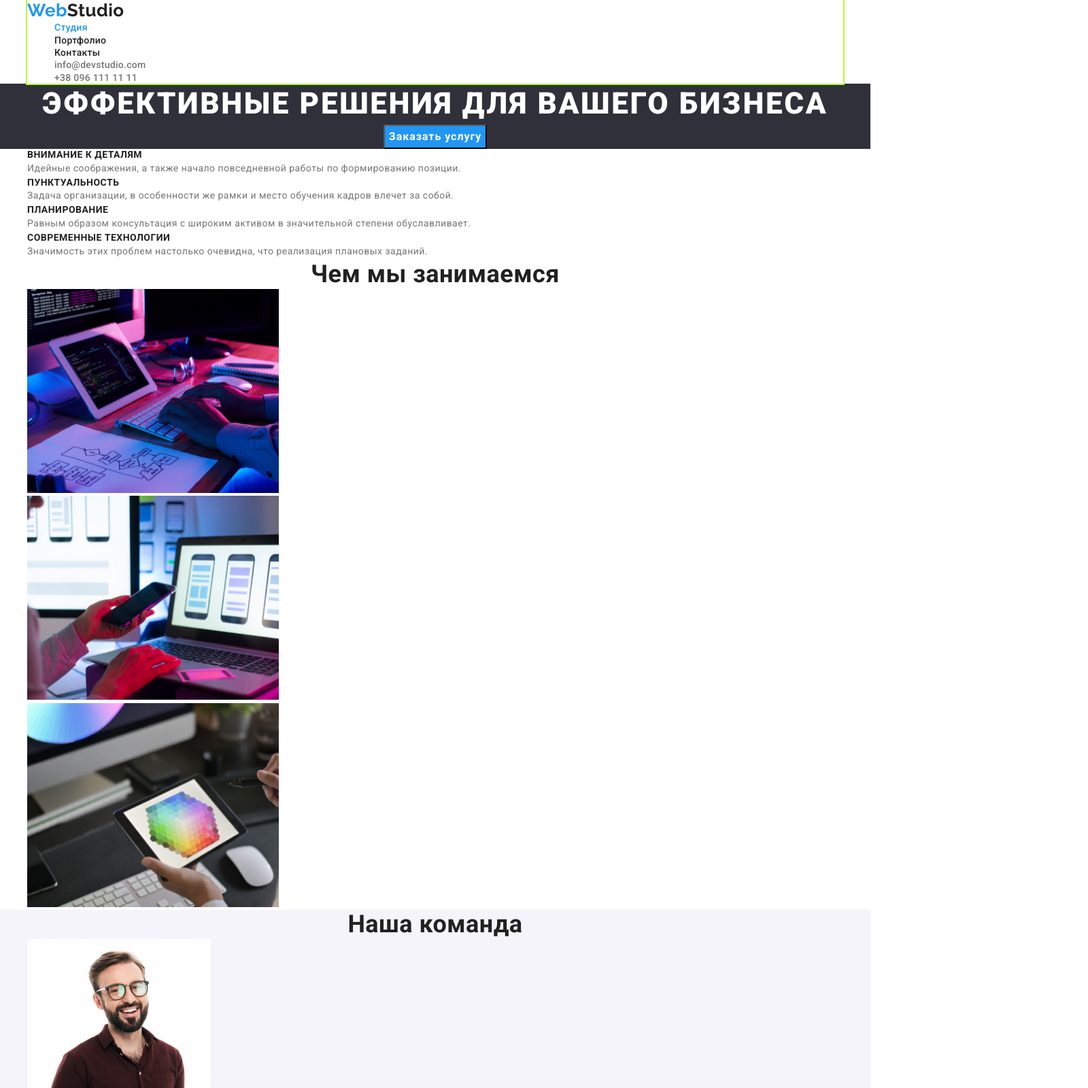
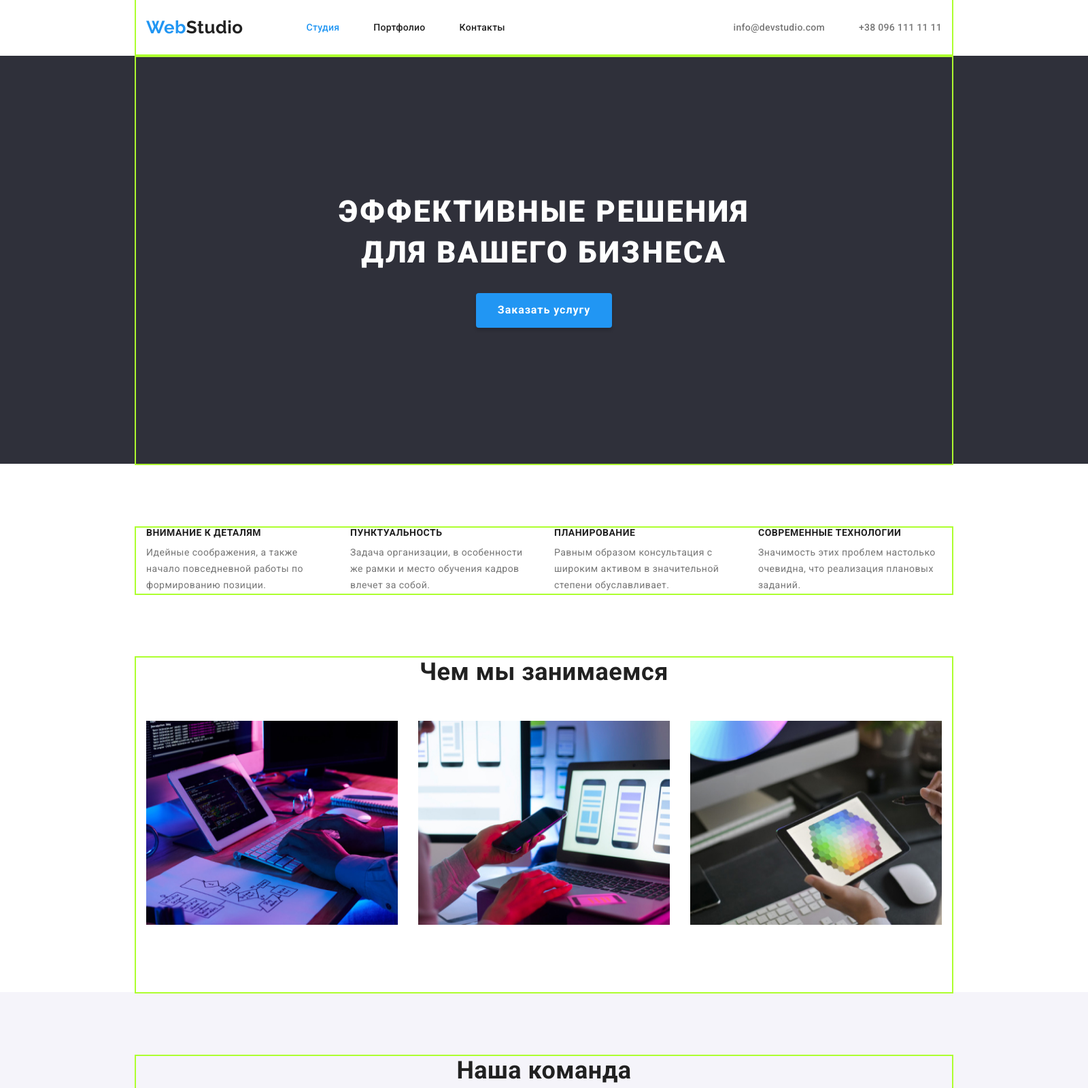
Before and after one commit to AleksandrYemelianov/goit-markup-hw-03, a plain HTML site: page index.html in a window 1280 px wide. Shown: the top 1600 px of the page at 68% size, 1600 px wide, since content can reach past the window. Drawn offline with nearby package versions, Linux system fonts and the light colour scheme.

Commit message:
Добавил позиционирование и флекс в СТУДИЯ

```diff
--- a/css/styles.css
+++ b/css/styles.css
@@ -19,11 +19,16 @@
 body {
   background-color: var(--primary-white-color);
   color: var(--primary-text-color);
+  /* УБРАТЬ */
+  width: 1600px;
+  margin-left: auto;
+  margin-right: auto;
+  outline: 5px solid black;
 
   font-family: Roboto, sans-serif;
   letter-spacing: 0.03em;
 }
-/* Сброс стилей заголовка и списков */
+/* Глобальный сброс стилей заголовка и списков */
 h1,
 h2,
 h3,
@@ -34,13 +39,22 @@ p,
 ul {
   margin: 0;
 }
-
+ul {
+  padding-inline-start: 0;
+}
 /* Общие стили containe и section */
 .container {
   width: 1200px;
   margin-left: auto;
   margin-right: auto;
+  padding-left: 15px;
+  padding-right: 15px;
   outline: 2px solid greenyellow;
+}
+
+.section {
+  padding-top: 94px;
+  /* padding-bottom: 94px; */
 }
 /* Скрытие ПРАВИЛЬНОЕ*/
 .visually-hidden {
@@ -56,10 +70,18 @@ ul {
   margin: -1px;
 }
 
+/* Верхняя линия */
+
+.top-line {
+  display: flex;
+  align-items: center;
+  border-bottom: 1px solid #ececec;
+}
+
 /* Лого */
 .logo {
+  display: block;
   color: var(--primary-text-color);
-
   font-family: Raleway, sans-serif;
   font-weight: bold;
   font-size: 26px;
@@ -71,13 +93,33 @@ ul {
 }
 
 /* Навигация */
+.nav-list {
+  display: flex;
+  align-items: center;
+}
+
+.site-nav {
+  display: flex;
+  margin-left: 93px;
+  padding-left: 0;
+}
+.site-nav-item {
+  /* background-color: greenyellow; */
+}
+.site-nav-item:not(:last-child) {
+  margin-right: 50px;
+}
+
 .link {
   text-decoration: none;
 }
 
 .link-text {
+  display: block;
+  padding-top: 32px;
+  padding-bottom: 32px;
+
   color: var(--primary-text-color);
-
   font-weight: 500;
   font-size: 14px;
   line-height: 1.2;
@@ -85,6 +127,10 @@ ul {
 }
 
 .site-nav .link-current {
+  display: block;
+  padding-top: 32px;
+  padding-bottom: 32px;
+
   background-color: var(--primary-white-color);
   color: var(--accent-color);
 
@@ -103,17 +149,35 @@ ul {
   list-style: none;
 }
 
-/* Почта и телефон в ШАПКЕ */
+/* Контакты ШАПКА */
+.contact {
+  margin-right: 0;
+  margin-left: auto;
+}
 
-.email-tel {
+.contact-list {
+  display: flex;
+}
+
+.contact-list .contact-item + .contact-item {
+  margin-left: 50px;
+}
+
+.contact-link {
+  display: block;
+  padding-top: 32px;
+  padding-bottom: 32px;
+  /* background-color: greenyellow; */
+
   color: var(--secondary-text-color);
   font-weight: 500;
   font-size: 14px;
   line-height: 1.2;
   letter-spacing: 0.02em;
 }
-.email-tel:hover,
-.email-tel:focus {
+
+.contact-link:hover,
+.contact-link:focus {
   color: var(--accent-color);
 }
 
@@ -124,6 +188,10 @@ ul {
   text-align: center;
 }
 .hero-title {
+  display: block;
+  margin-bottom: 30px;
+  padding-top: 200px;
+
   color: var(--primary-white-color);
   font-weight: 900;
   font-size: 44px;
@@ -131,15 +199,26 @@ ul {
   letter-spacing: 0.06em;
   text-transform: uppercase;
 }
+
 .button-accent {
+  display: inline-block;
+  min-width: 200px;
+  margin-left: auto;
+  margin-right: auto;
+  margin-bottom: 200px;
+  padding: 10px 32px;
+
   background-color: var(--accent-color);
+  border: 0 solid transparent;
+  box-shadow: 0px 4px 4px rgba(0, 0, 0, 0.15);
+  border-radius: 4px;
   color: var(--primary-white-color);
   font-family: inherit;
-  text-align: center;
+  /* text-align: center; */
   cursor: pointer;
   font-weight: 700;
   font-size: 16px;
-  line-height: 1.87;
+  line-height: 1.88;
   letter-spacing: 0.06em;
 }
 
@@ -149,26 +228,47 @@ ul {
 }
 
 /* Особенности */
+.feature-list {
+  display: flex;
+}
+
 .feature-title {
+  max-width: 270px;
+  margin-bottom: 10px;
   color: var(--primary-text-color);
   font-weight: bold;
   font-size: 14px;
-  line-height: 1.2;
+  line-height: 1.14;
   text-transform: uppercase;
 }
 .feature-text {
+  max-width: 270px;
   color: var(--secondary-text-color);
   font-size: 14px;
   line-height: 1.71;
 }
-
+.feature-list .list + .list {
+  margin-left: 30px;
+}
 /* Чем мы занимаемся */
 .section-title {
+  display: block;
+  /* margin-bottom: 50px; */
+  padding-bottom: 50px;
   color: var(--primary-text-color);
   font-weight: bold;
   font-size: 36px;
   line-height: 1.2;
   text-align: center;
+}
+.example-list {
+  display: flex;
+  padding-bottom: 94px;
+  justify-content: space-between;
+}
+
+.example-list .list + .list {
+  margin-left: 30px;
 }
 
 /* Наща команда */
@@ -176,23 +276,46 @@ ul {
   background-color: var(--button-color);
 }
 
+.team-list {
+  display: flex;
+  padding-bottom: 94px;
+}
+
+.team-item {
+  background-color: var(--primary-white-color);
+  box-shadow: 0px 1px 3px rgba(0, 0, 0, 0.12), 0px 1px 1px rgba(0, 0, 0, 0.14),
+    0px 2px 1px rgba(0, 0, 0, 0.2);
+  border-radius: 0px 0px 4px 4px;
+}
+
 .team-title {
+  margin-top: 30px;
+  text-align: center;
+
   color: var(--primary-text-color);
   font-weight: 500;
   font-size: 16px;
   line-height: 1.2;
 }
 .team-text {
+  margin-top: 10px;
+  margin-bottom: 30px;
+  text-align: center;
   color: var(--secondary-text-color);
   font-size: 16px;
   line-height: 1.2;
 }
-
+.team-list .team-item + .team-item {
+  margin-left: 30px;
+}
 /* Футер */
 .footer {
   background-color: var(--primary-bg-color);
 }
 .logo-footer {
+  display: block;
+  padding-top: 60px;
+  margin-bottom: 20px;
   color: var(--primary-white-color);
   font-family: Raleway;
   font-weight: bold;
@@ -201,6 +324,8 @@ ul {
 }
 
 .footer-text {
+  display: block;
+  margin-bottom: 9px;
   color: var(--primary-white-color);
   font-family: Roboto;
   font-style: normal;
@@ -219,6 +344,14 @@ ul {
 .footer-email-tel:hover,
 .footer-email-tel:focus {
   color: var(--accent-color);
+}
+
+.email-tel-list .list + .list {
+  margin-top: 9px;
+}
+
+.email-tel-list .list:last-child {
+  padding-bottom: 60px;
 }
 
 /* ПОРТФОЛИО */
--- a/index.html
+++ b/index.html
@@ -1,136 +1,221 @@
 <!DOCTYPE html>
 <html lang="ru">
   <head>
-    <meta charset="UTF-8">
-    <meta http-equiv="X-UA-Compatible" content="IE=edge">
-    <meta name="viewport" content="width=device-width, initial-scale=1.0">
+    <meta charset="UTF-8" />
+    <meta http-equiv="X-UA-Compatible" content="IE=edge" />
+    <meta name="viewport" content="width=device-width, initial-scale=1.0" />
     <title>Web Studio</title>
-    <link rel="preconnect" href="https://fonts.googleapis.com">
-    <link rel="preconnect" href="https://fonts.gstatic.com" crossorigin>
-    <link href="https://fonts.googleapis.com/css2?family=Raleway:wght@700&family=Roboto:wght@400;500;700;900&display=swap"
-    rel="stylesheet">
+    <link rel="preconnect" href="https://fonts.googleapis.com" />
+    <link rel="preconnect" href="https://fonts.gstatic.com" crossorigin />
+    <link
+      href="https://fonts.googleapis.com/css2?family=Raleway:wght@700&family=Roboto:wght@400;500;700;900&display=swap"
+      rel="stylesheet"
+    />
     <!-- Стили modern-normalize -->
-    <link rel="stylesheet" href="https://cdnjs.cloudflare.com/ajax/libs/modern-normalize/1.1.0/modern-normalize.min.css"
+    <link
+      rel="stylesheet"
+      href="https://cdnjs.cloudflare.com/ajax/libs/modern-normalize/1.1.0/modern-normalize.min.css"
       integrity="sha512-wpPYUAdjBVSE4KJnH1VR1HeZfpl1ub8YT/NKx4PuQ5NmX2tKuGu6U/JRp5y+Y8XG2tV+wKQpNHVUX03MfMFn9Q=="
-        crossorigin="anonymous" referrerpolicy="no-referrer" />
+      crossorigin="anonymous"
+      referrerpolicy="no-referrer"
+    />
     <!-- Мои стили -->
-    <link rel="stylesheet" href="./css/styles.css">
-
+    <link rel="stylesheet" href="./css/styles.css" />
   </head>
   <body>
     <!-- Верхняя линия -->
     <header>
-        <div class="container">
-            <nav>
-                <a href="./index.html" class="logo link"><span class="logo-accent">Web</span>Studio</a>
+      <div class="container top-line">
+        <nav class="nav-list">
+          <a href="./index.html" class="logo link"
+            ><span class="logo-accent">Web</span>Studio</a
+          >
           <ul class="site-nav">
-                    <li class="list">
-                        <a href="./index.html" target="_self" class="link-current link">Студия</a>
+            <li class="list site-nav-item">
+              <a href="./index.html" target="_self" class="link-current link"
+                >Студия</a
+              >
             </li>
-                    <li class="list">
-                        <a href="./portfolio.html" target="_self" class="link link-text">Портфолио</a>
+            <li class="list site-nav-item">
+              <a href="./portfolio.html" target="_self" class="link link-text"
+                >Портфолио</a
+              >
             </li>
-                    <li class="list">
+            <li class="list site-nav-item">
               <a href="" class="link link-text">Контакты</a>
             </li>
           </ul>
         </nav>
-            <ul class="email-tel-list">
-                <li class="list">
-                    <a href="mailto:info@devstudio.com" class="email-tel link">info@devstudio.com</a>
+        <div class="contact">
+          <ul class="contact-list">
+            <li class="list contact-item">
+              <a href="mailto:info@devstudio.com" class="contact-link link"
+                >info@devstudio.com</a
+              >
             </li>
-                <li class="list">
-                    <a href="tel:+380961111111" class="email-tel link">+38 096 111 11 11</a>
+            <li class="list contact-item">
+              <a href="tel:+380961111111" class="contact-link link"
+                >+38 096 111 11 11</a
+              >
             </li>
           </ul>
+        </div>
       </div>
     </header>
 
     <main>
       <!-- Герой -->
       <section class="hero">
-            <h1 class="hero-title">Эффективные решения для вашего бизнеса</h1>
+        <div class="container">
+          <h1 class="hero-title">
+            Эффективные решения<br />
+            для вашего бизнеса
+          </h1>
           <button type="button" class="button-accent">Заказать услугу</button>
+        </div>
       </section>
 
       <!-- Особенности -->
-        <section class="feature">
-            <h2 class="visually-hidden" aria-hidden="true" tabindex="-1">Особенности </h2>
+      <section class="feature section">
+        <div class="container">
+          <h2 class="visually-hidden" aria-hidden="true" tabindex="-1">
+            Особенности
+          </h2>
 
           <ul class="feature-list">
             <li class="list">
               <h3 class="feature-title">Внимание к деталям</h3>
-                    <p class="feature-text">Идейные соображения, а также начало повседневной работы по формированию позиции.</p>
+              <p class="feature-text">
+                Идейные соображения, а также начало повседневной работы по
+                формированию позиции.
+              </p>
             </li>
             <li class="list">
               <h3 class="feature-title">Пунктуальность</h3>
-                    <p class="feature-text">Задача организации, в особенности же рамки и место обучения кадров влечет за собой.</p>
+              <p class="feature-text">
+                Задача организации, в особенности же рамки и место обучения
+                кадров влечет за собой.
+              </p>
             </li>
             <li class="list">
               <h3 class="feature-title">Планирование</h3>
-                    <p class="feature-text">Равным образом консультация с широким активом в значительной степени обуславливает.</p>
+              <p class="feature-text">
+                Равным образом консультация с широким активом в значительной
+                степени обуславливает.
+              </p>
             </li>
             <li class="list">
               <h3 class="feature-title">Современные технологии</h3>
-                    <p class="feature-text">Значимость этих проблем настолько очевидна, что реализация плановых заданий.</p>
+              <p class="feature-text">
+                Значимость этих проблем настолько очевидна, что реализация
+                плановых заданий.
+              </p>
             </li>
           </ul>
+        </div>
       </section>
 
       <!-- Чем мы занимаемся -->
-        <section class="example">
+      <section class="example section">
+        <div class="container">
           <h2 class="section-title">Чем мы занимаемся</h2>
           <ul class="example-list">
             <li class="list">
-                    <img src="./images/programming.png" alt="програмирование кода на компьютере" width="370" height="300">
+              <img
+                src="./images/programming.png"
+                alt="програмирование кода на компьютере"
+                width="370"
+                height="300"
+              />
             </li>
             <li class="list">
-                    <img src="./images/application.jpg" alt="создание приложения для смартфонов" width="370" height="300">
+              <img
+                src="./images/application.jpg"
+                alt="создание приложения для смартфонов"
+                width="370"
+                height="300"
+              />
             </li>
             <li class="list">
-                    <img src="./images/design.jpg" alt="разроботка дизайна" width="370" height="300">
+              <img
+                src="./images/design.jpg"
+                alt="разроботка дизайна"
+                width="370"
+                height="300"
+              />
             </li>
           </ul>
+        </div>
       </section>
 
       <!-- Наша команда -->
-        <section class="team">
+      <section class="team section">
+        <div class="container">
           <h2 class="section-title">Наша команда</h2>
           <ul class="team-list">
-                <li class="list">
-                    <img src="./images/igor.jpg" alt="фото Игорь Демьяненко" width="270">
+            <li class="list team-item">
+              <img
+                src="./images/igor.jpg"
+                alt="фото Игорь Демьяненко"
+                width="270"
+              />
               <h3 class="team-title">Игорь Демьяненко</h3>
               <p lang="en" class="team-text">Product Designer</p>
             </li>
-                <li class="list">
-                    <img src="./images/olga.jpg" alt="фото Ольга Репина" width="270">
+            <li class="list team-item">
+              <img
+                src="./images/olga.jpg"
+                alt="фото Ольга Репина"
+                width="270"
+              />
               <h3 class="team-title">Ольга Репина</h3>
               <p lang="en" class="team-text">Frontend Developer</p>
             </li>
-                <li class="list">
-                    <img src="./images/nikolay.jpg" alt="фото Николай Тарасов" width="270">
+            <li class="list team-item">
+              <img
+                src="./images/nikolay.jpg"
+                alt="фото Николай Тарасов"
+                width="270"
+              />
               <h3 class="team-title">Николай Тарасов</h3>
               <p lang="en" class="team-text">Marketing</p>
             </li>
-                <li class="list">
-                    <img src="./images/mihail.jpg" alt="фото Михаил Ермаков" width="270">
+            <li class="list team-item">
+              <img
+                src="./images/mihail.jpg"
+                alt="фото Михаил Ермаков"
+                width="270"
+              />
               <h3 class="team-title">Михаил Ермаков</h3>
               <p lang="en" class="team-text">UI Designer</p>
             </li>
           </ul>
+        </div>
       </section>
     </main>
 
     <!-- Подвал -->
     <footer class="footer">
-        <a href="./index.html" class="logo-footer link"><span class="logo-accent">Web</span>Studio</a>
+      <div class="container">
+        <a href="./index.html" class="logo-footer link"
+          ><span class="logo-accent">Web</span>Studio</a
+        >
         <address>
-            <span class="footer-text">г. Киев, пр-т Леси Украинки, 26</span>
+          <span class="footer-text"> г. Киев, пр-т Леси Украинки, 26 </span>
           <ul class="email-tel-list">
-                <li class="list"><a href="mailto:info@example.com" class="footer-email-tel link">info@example.com</a></li>
-                <li class="list"><a href="tel:+380961111111" class="footer-email-tel link">+38 096 111 11 11</a></li>
+            <li class="list">
+              <a href="mailto:info@example.com" class="footer-email-tel link"
+                >info@example.com</a
+              >
+            </li>
+            <li class="list">
+              <a href="tel:+380961111111" class="footer-email-tel link"
+                >+38 096 111 11 11</a
+              >
+            </li>
           </ul>
         </address>
+      </div>
     </footer>
   </body>
 </html>
```
Also changed, not shown: portfolio.html (+26 -12 lines). Lines whose indentation alone changed are shown as unchanged.
